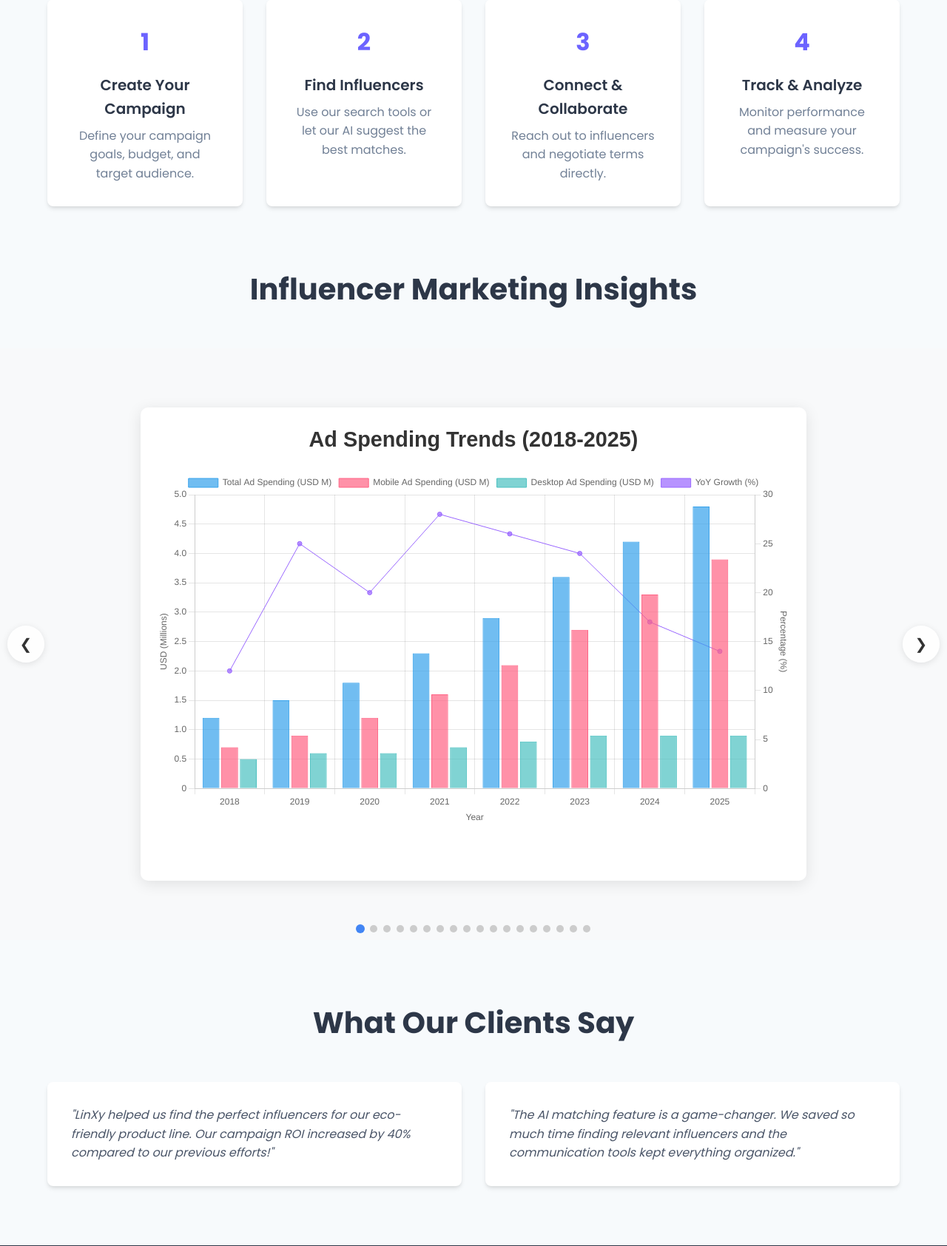
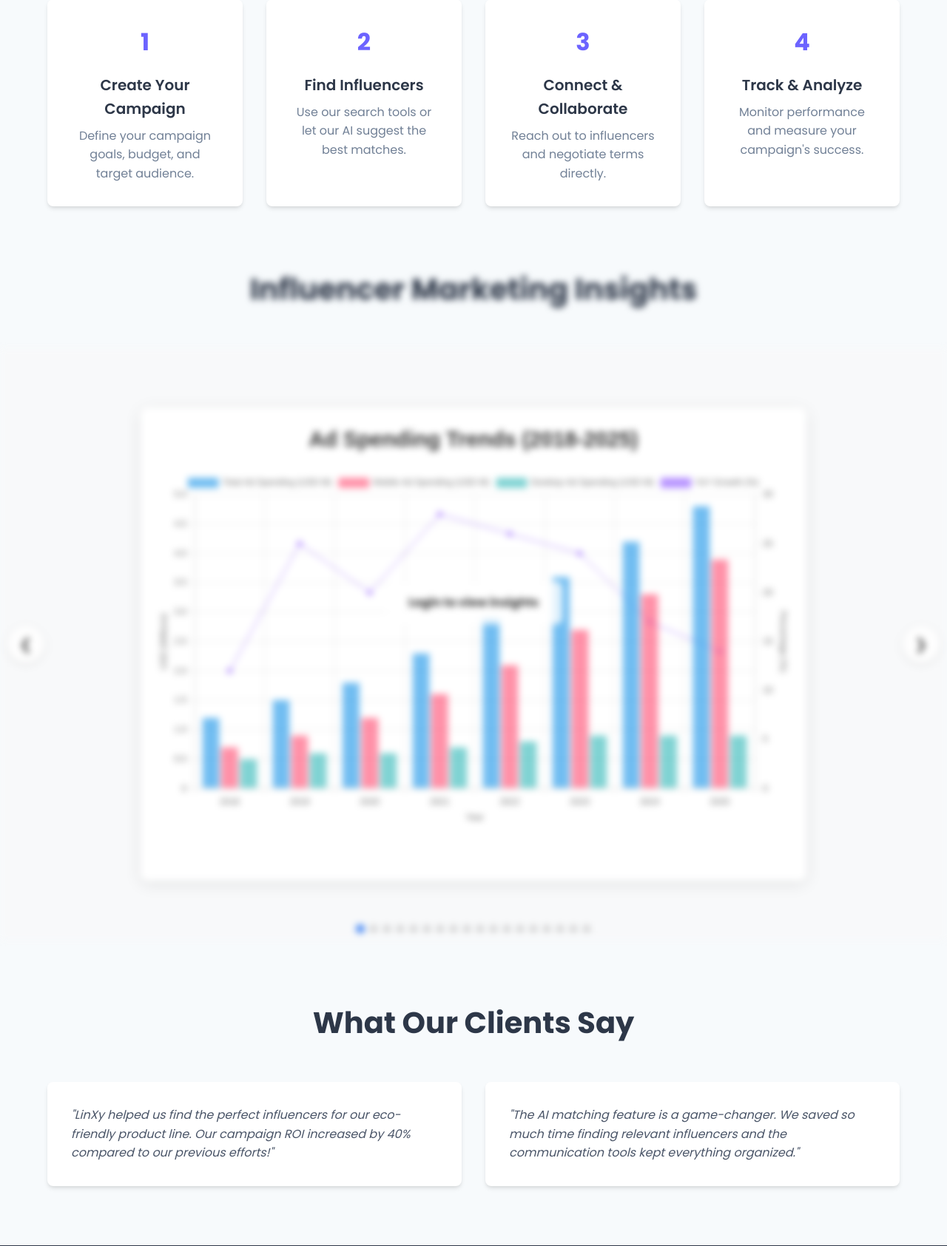
Before and after one commit to Manukyan-Andranik/linxy.am, a Flask app: page / in a window 1280 px wide. Shown: the part 1779-3464 px from the top of the page at 74% size. Run offline with Flask 3, Linux system fonts and the light colour scheme.

Commit message:
charts to blure

```diff
--- a/static/css/index.css
+++ b/static/css/index.css
@@ -180,3 +180,24 @@
     gap: 1rem;
     justify-content: center;
 }
+
+
+.blurred {
+    filter: blur(5px);
+    pointer-events: none; /* Prevent interaction with charts */
+    position: relative;
+}
+
+.blurred::after {
+    content: "Login to view insights";
+    position: absolute;
+    top: 50%;
+    left: 50%;
+    transform: translate(-50%, -50%);
+    background: rgba(255, 255, 255, 0.8);
+    color: #333;
+    padding: 1rem 2rem;
+    border-radius: 8px;
+    font-weight: bold;
+    z-index: 2;
+}
--- a/templates/index.html
+++ b/templates/index.html
@@ -119,10 +119,11 @@
 </section>
 
 <!-- Comprehensive Charts Dashboard -->
-<div id="chart-container">
+<div id="chart-container" class="{% if not current_user.is_authenticated %}blurred{% endif %}">
     <h2 class="section-title">Influencer Marketing Insights</h2>
     {% include 'partials/charts.html' %}
 </div>
+
 
 <!-- Testimonials Section -->
 <section class="section">
```
